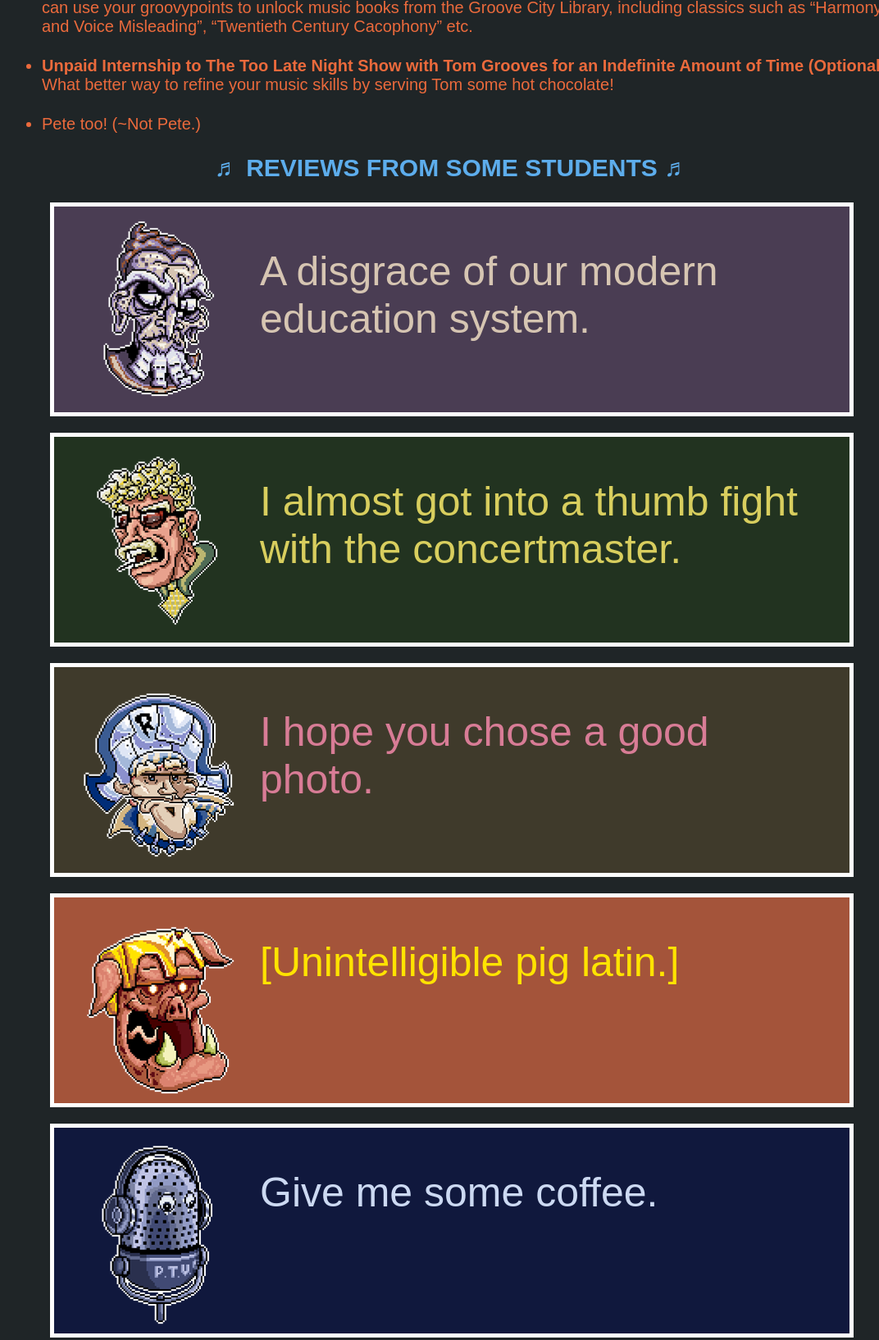
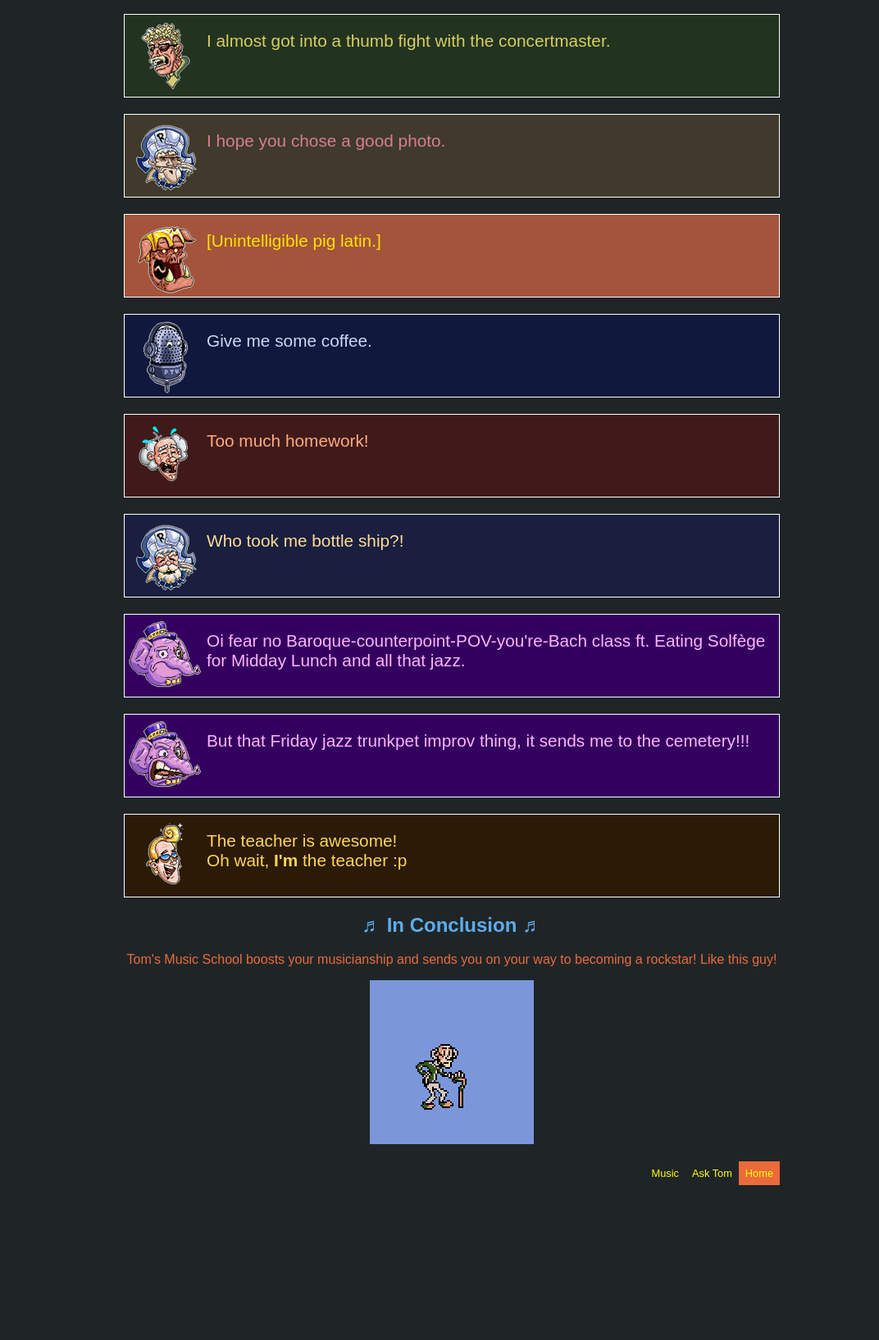
Before and after one commit to mixolydian-enthusiast/tomsmusicschool, a plain HTML site: page index.html in a window 1280 px wide. Shown: the part 854-2489 px from the top of the page at 82% size, without its empty margins (89-1161 px from the left). After the commit the page ends 2400 px from the top, so only its background shows below. Drawn offline with Linux system fonts and the light colour scheme.

Commit message:
plenty of changes
let's see if that looks good on mobile

```diff
--- a/index.html
+++ b/index.html
@@ -5,11 +5,12 @@
   <link rel="stylesheet" href="styles.css">
   <link rel="icon" type="image/x-icon" href="favicon.ico">
   <meta charset="utf-8"/>
+  <meta name="viewport" content="width=device-width, initial-scale=1"/>
   <meta name="description" content="Tom's Music School is the number one choice of the fonky moosician.">
 </head>
 <body>
 
-<h1 class="glow" id="tms_title">&#9836; Tom's Music School &#9836;</h1>
+<h1 id="tms_title">&#9836; TOM'S MUSIC SCHOOL &#9836;</h1>
 
 <ul class="ul_header">
   <li class="li_header"><a href="index.html" class="active">Home</a></li>
@@ -20,7 +21,7 @@
 <p><marquee>Here at Tom's Music School we use the deprecated marquee tag because it reminds us of the olden golden days of Vaudeville! Oh gee whiz Louise what a swell day, boy does it make ya wanna tap dance merrily with your gal! Wait a timebit. Is that Tom? Why I'll be darned, I better stop the gobbledygook and finish up my typewriting in no time flat!</marquee></p>
 
 <section>
-  <h2>&#9836; CLASSES WE OFFER &#9836;</h2>
+  <h2>&#9836; Classes We Offer &#9836;</h2>
 
   <ul>
     <li><strong>Applied Swingification:</strong> Level up your fine songs to the next level by swingifying ’em to the point that people break their back just by listening to them. You can actually swingify any song, even already swung songs. You need to have a lot of swing for this. If you think you might be low on swing, test your swing levels first at our Swing Meter Medical Center.</li>
@@ -38,61 +39,74 @@
 </section>
 
 <section>
-  <h2>&#9836; REVIEWS FROM SOME STUDENTS &#9836;</h2>
+  <h2>&#9836; Reviews from Some Students &#9836;</h2>
 
   <div class="Pooplord_container">
-     <img src="content/SCARR_Pooplord_Transparent_251px.png" alt="[POOPLORD]" width="251" height="251">
+     <img src="content/SCARR_Pooplord_Transparent_100px.png" alt="[POOPLORD]" width="100" height="100">
      <p class="Pooplord_container_text">A disgrace of our modern education system.</p>
   </div>
 
   <div class="Scott-Cornman_container">
-     <img src="content/SCARR_Scott_Cornman_Shades_Transparent_251px.png" alt="[SCOTT CORNMAN]" width="251" height="251">
+     <img src="content/SCARR_Scott_Cornman_Shades_Transparent_100px.png" alt="[SCOTT CORNMAN]" width="100" height="100">
      <p class="Scott-Cornman_container_text">I almost got into a thumb fight with the concertmaster.</p>
   </div>
 
   <div class="Rupus_container">
-    <img src="content/Richierupus_251px.png" alt="[RUPUS]" width="251" height="251">
+    <img src="content/SCARR_Richierupus_Transparent_100px.png" alt="[RUPUS]" width="100" height="100">
      <p class="Rupus_container_text">I hope you chose a good photo.</p>
   </div>
 
   <div class="Flarglin_container">
-    <img src="content/SCARR_Flarglin_Transparent_251px.png" alt="[FLARGON]" width="251" height="251">
+    <img src="content/SCARR_Flarglin_Transparent_100px.png" alt="[FLARGON]" width="100" height="100">
     <p class="Flarglin_container_text">[Unintelligible pig latin.]</p>
   </div>
 
   <div class="Pete_container">
-    <img src="content/SCARR_Pete_The_Voice_Guy_Transparent_251px.png" alt="[PETE]" width="251" height="251">
+    <img src="content/SCARR_Pete_The_Voice_Guy_Transparent_100px.png" alt="[PETE]" width="100" height="100">
     <p class="Pete_container_text">Give me some coffee.</p>
   </div>
 
   <div class="Archie_container">
-    <img src="content/SCARR_Archie_Extremely_Flustered_Transparent_251px.png" alt="[ARCHIE]" width="251" height="251">
+    <img src="content/SCARR_Archie_Extremely_Flustered_Transparent_100px.png" alt="[ARCHIE]" width="100" height="100">
     <p class="Archie_container_text">Too much homework!</p>
   </div>
 
   <div class="Richie_container">
-    <img src="content/SCARR_Captain_Richard_Grumpy_Transparent_251px.png" alt="[RICHIE]" width="251" height="251">
+    <img src="content/SCARR_Captain_Richard_Grumpy_Transparent_100px.png" alt="[RICHIE]" width="100" height="100">
     <p class="Richie_container_text">Who took me bottle ship?!</p>
   </div>
 
   <div class="Rob_container">
-    <img src="content/SCARR_Rob_is_Confusion_Transparent_251px.png" alt="[ROB]" width="251" height="251">
+    <img src="content/SCARR_Rob_is_Confusion_Transparent_100px.png" alt="[ROB]" width="100" height="100">
     <p class="Rob_container_text">Oi fear no Baroque-counterpoint-POV-you're-Bach class ft. Eating Solfège for Midday Lunch and all that jazz.</p>
   </div>
 
   <div class="Rob_container">
-    <img src="content/SCARR_Rob_Scared_Shtless_Transparent_251px.png" alt="[ROB]" width="251" height="251">
+    <img src="content/SCARR_Rob_Scared_Shtless_Transparent_100px.png" alt="[ROB]" width="100" height="100">
     <p class="Rob_container_text">But that Friday jazz trunkpet improv thing, it sends me to the cemetery!!!</p>
   </div>
 
 <div class="Tom_container">
-    <img src="content/SCARR_Tom_Grooves_Transparent_251px.png" alt="[TOM]" width="251" height="251">
+    <img src="content/SCARR_Tom_Grooves_Transparent_100px.png" alt="[TOM]" width="100" height="100">
     <p class="Tom_container_text">The teacher is awesome!
 	<br>
 	Oh wait, <strong>I'm</strong> the teacher :p</p>
   </div>
 
 </section>
+
+<section>
+  <h2>&#9836; In Conclusion &#9836;</h2>
+  <p class="center_text">Tom's Music School boosts your musicianship and sends you on your way to becoming a rockstar! Like this guy!</p>
+  <img src="content/Archie_boy.png" alt="[ARCHIE BOY]" width="200" height="200" class="center_img">
+
+<section>
+
+<ul class="ul_header">
+  <li class="li_header_bottom"><a href="index.html" class="active">Home</a></li>
+  <li class="li_header_bottom"><a href="ask-tom.html">Ask Tom</a></li>
+  <li class="li_header_bottom"><a href="music.html">Music</a></li>
+</ul>
 
 <div class="footer">
   <p>&copy; 2022 S.C.A.R.R. Productions.</p>
--- a/styles.css
+++ b/styles.css
@@ -1,31 +1,28 @@
 body {
-	max-width: 1080px;
+	max-width: 800px;
 	margin: 0 auto;
+	margin-bottom: 100px;
 	background-color: #1F2527;
+	font-family: Arial, Tahoma, sans-serif;
+	font-size: 1em;
+	color: #EB6A3C;
+	word-break: break-word;
 }
 
 h1 {
   font-family: Arial, Tahoma, sans-serif;
-  font-size: 40px;
+  font-size: 1.5em;
   color: #EB6A3C;
 }
 
 h2 {
-  font-family: Arial, Tahoma, sans-serif;
-  font-size: 30px;
+  font-size: 1.5em;
   text-align: center;
   color: #5DADEC;
 }
 
-li, p {
-  font-family: Arial, Tahoma, sans-serif;
-  font-size: 20px;
-  color: #EB6A3C;
-}
-
 li {
-  margin-top: 25px;
-  margin-bottom: 25px;
+  margin-top: 1.3em;
 }
 
 .ul_header {
@@ -43,11 +40,29 @@ li {
   display: block;
   color: white;
   text-align: center;
-  padding: 14px 16px;
+  padding: 7px 8px;
   text-decoration: none;
+  font-size: 0.8em;
 }
 
 .li_header a:hover {
+  background-color: #5DADEC;
+}
+
+.li_header_bottom {
+  float: right;
+}
+
+.li_header_bottom a {
+  display: block;
+  color: white;
+  text-align: center;
+  padding: 7px 8px;
+  text-decoration: none;
+  font-size: 0.8em;
+}
+
+.li_header_bottom a:hover {
   background-color: #5DADEC;
 }
 
@@ -75,40 +90,28 @@ a:active {
   color: blue;
 }
 
-.glow {
-  font-size: 80px;
-  color: #fff;
-  text-align: center;
-  animation: glow 1s ease-in-out infinite alternate;
+.center_img {
+  display: block;
+  margin-left: auto;
+  margin-right: auto;
 }
 
-@-webkit-keyframes glow {
-  from {
-    text-shadow: 0 0 10px #fff, 0 0 20px #fff, 0 0 30px #e60073, 0 0 40px #e60073, 0 0 50px #e60073, 0 0 60px #e60073, 0 0 70px #e60073;
-  }
-
-  to {
-    text-shadow: 0 0 20px #fff, 0 0 30px #ff4da6, 0 0 40px #ff4da6, 0 0 50px #ff4da6, 0 0 60px #ff4da6, 0 0 70px #ff4da6, 0 0 80px #ff4da6;
-  }
+.center_text {
+  text-align: center;
 }
 
 .Pooplord_container {
   display: flex;
   margin-top: 20px;
   margin-bottom: 20px;
-  margin-left: 50px;
-  margin-right: 50px;
-  padding-right: 30px;
   border-style: solid;
-  border-width: 5px;
+  border-width: 1px;
   border-color: white;
   background-color: #4A3D53;
 }
 
 .Pooplord_container_text {
-  font-family: Arial, Tahoma, sans-serif;
-  font-size: 50px;
-  overflow-wrap:break-word;
+  font-size: 1.3em;
   color: #D6C5B2;
 }
 
@@ -116,19 +119,14 @@ a:active {
   display: flex;
   margin-top: 20px;
   margin-bottom: 20px;
-  margin-left: 50px;
-  margin-right: 50px;
-  padding-right: 30px;
   border-style: solid;
-  border-width: 5px;
+  border-width: 1px;
   border-color: white;
   background-color: #223320;
 }
 
 .Scott-Cornman_container_text {
-  font-family: Arial, Tahoma, sans-serif;
-  font-size: 50px;
-  overflow-wrap:break-word;
+  font-size: 1.3em;
   color: #D8CE5E;
 }
 
@@ -136,19 +134,14 @@ a:active {
   display: flex;
   margin-top: 20px;
   margin-bottom: 20px;
-  margin-left: 50px;
-  margin-right: 50px;
-  padding-right: 30px;
   border-style: solid;
-  border-width: 5px;
+  border-width: 1px;
   border-color: white;
   background-color: #3F3A2B;
 }
 
 .Rupus_container_text {
-  font-family: Arial, Tahoma, sans-serif;
-  font-size: 50px;
-  overflow-wrap:break-word;
+  font-size: 1.3em;
   color: #D87C96;
 }
 
@@ -156,19 +149,14 @@ a:active {
   display: flex;
   margin-top: 20px;
   margin-bottom: 20px;
-  margin-left: 50px;
-  margin-right: 50px;
-  padding-right: 30px;
   border-style: solid;
-  border-width: 5px;
+  border-width: 1px;
   border-color: white;
   background-color: #A4543A;
 }
 
 .Flarglin_container_text {
-  font-family: Arial, Tahoma, sans-serif;
-  font-size: 50px;
-  overflow-wrap:break-word;
+  font-size: 1.3em;
   color: #FFE300;
 }
 
@@ -176,19 +164,14 @@ a:active {
   display: flex;
   margin-top: 20px;
   margin-bottom: 20px;
-  margin-left: 50px;
-  margin-right: 50px;
-  padding-right: 30px;
   border-style: solid;
-  border-width: 5px;
+  border-width: 1px;
   border-color: white;
   background-color: #10183D;
 }
 
 .Pete_container_text {
-  font-family: Arial, Tahoma, sans-serif;
-  font-size: 50px;
-  overflow-wrap:break-word;
+  font-size: 1.3em;
   color: #CCD9F2;
 }
 
@@ -196,19 +179,14 @@ a:active {
   display: flex;
   margin-top: 20px;
   margin-bottom: 20px;
-  margin-left: 50px;
-  margin-right: 50px;
-  padding-right: 30px;
   border-style: solid;
-  border-width: 5px;
+  border-width: 1px;
   border-color: white;
   background-color: #401A1A;
 }
 
 .Archie_container_text {
-  font-family: Arial, Tahoma, sans-serif;
-  font-size: 50px;
-  overflow-wrap:break-word;
+  font-size: 1.3em;
   color: #FFAA7F;
 }
 
@@ -216,19 +194,14 @@ a:active {
   display: flex;
   margin-top: 20px;
   margin-bottom: 20px;
-  margin-left: 50px;
-  margin-right: 50px;
-  padding-right: 30px;
   border-style: solid;
-  border-width: 5px;
+  border-width: 1px;
   border-color: white;
   background-color: #34005F;
 }
 
 .Rob_container_text {
-  font-family: Arial, Tahoma, sans-serif;
-  font-size: 50px;
-  overflow-wrap:break-word;
+  font-size: 1.3em;
   color: #FFB4FC;
 }
 
@@ -236,19 +209,14 @@ a:active {
   display: flex;
   margin-top: 20px;
   margin-bottom: 20px;
-  margin-left: 50px;
-  margin-right: 50px;
-  padding-right: 30px;
   border-style: solid;
-  border-width: 5px;
+  border-width: 1px;
   border-color: white;
   background-color: #1A1F40;
 }
 
 .Richie_container_text {
-  font-family: Arial, Tahoma, sans-serif;
-  font-size: 50px;
-  overflow-wrap:break-word;
+  font-size: 1.3em;
   color: #FFDC95;
 }
 
@@ -256,60 +224,46 @@ a:active {
   display: flex;
   margin-top: 20px;
   margin-bottom: 20px;
-  margin-left: 50px;
-  margin-right: 50px;
-  padding-right: 30px;
   border-style: solid;
-  border-width: 5px;
+  border-width: 1px;
   border-color: white;
   background-color: #2B1A05;
 }
 
 .Tom_container_text {
-  font-family: Arial, Tahoma, sans-serif;
-  font-size: 50px;
-  overflow-wrap:break-word;
+  font-size: 1.3em;
   color: #FFD658;
 }
 
 .question_section {
-margin-bottom: 100px;
+margin-bottom: 20px;
 }
 
 .question_username {
   display: inline-block;
   margin-right: 10px;
-  font-family: Arial, Tahoma, sans-serif;
-  font-size: 20px;
   color: red;
 }
 
 .question_date {
   display: inline-block;
-  font-family: Arial, Tahoma, sans-serif;
-  font-size: 20px;
   color: white;
 }
 
 .question_asked {
-  font-family: Arial, Tahoma, sans-serif;
-  font-size: 25px;
+  margin-top: 10px;
   color: #FFDC95;
 }
 
 .question_answer {
-  margin: 10px auto;
+  margin-top: 10px;
   text-indent: 25px;
-  font-family: Arial, Tahoma, sans-serif;
-  font-size: 25px;
   color: #5DADEC;
 }
 
 .real_question {
   margin-left: 10px;
-  font-family: Arial, Tahoma, sans-serif;
   font-weight: bold;
-  font-size: 15px;
   color: #FFDC95;
   background-color: red;
 }
@@ -344,6 +298,5 @@ fieldset {
    bottom: 0;
    width: 100%;
    background-color: black;
-   color: white;
    text-align: center;
 }
```
Also changed, not shown: ask-tom.html (+19 -2 lines), music.html (+14 -2 lines), content/Archie_boy.png (added), content/SCARR_Archie_Extremely_Flustered_Transparent_100px.png (added), content/SCARR_Captain_Richard_Grumpy_Transparent_100px.png (added), content/SCARR_Flarglin_Transparent_100px.png (added), content/SCARR_Pete_The_Voice_Guy_Transparent_100px.png (added), content/SCARR_Pooplord_Transparent_100px.png (added), content/SCARR_Richierupus_Transparent_100px.png (added), content/SCARR_Richierupus_Transparent_251px.png (renamed from content/Richierupus_251px.png), content/SCARR_Rob_Scared_Shtless_Transparent_100px.png (added), content/SCARR_Rob_is_Confusion_Transparent_100px.png (added), content/SCARR_Scott_Cornman_Shades_Transparent_100px.png (added), content/SCARR_Tom_Grooves_Transparent_100px.png (added).
